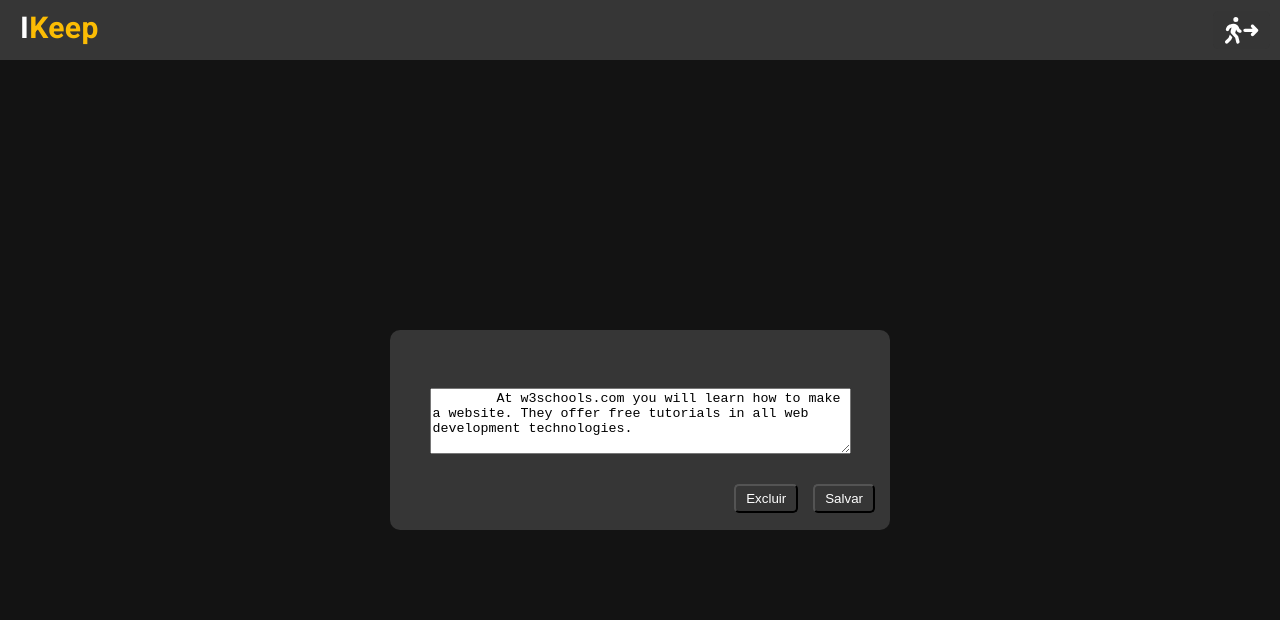
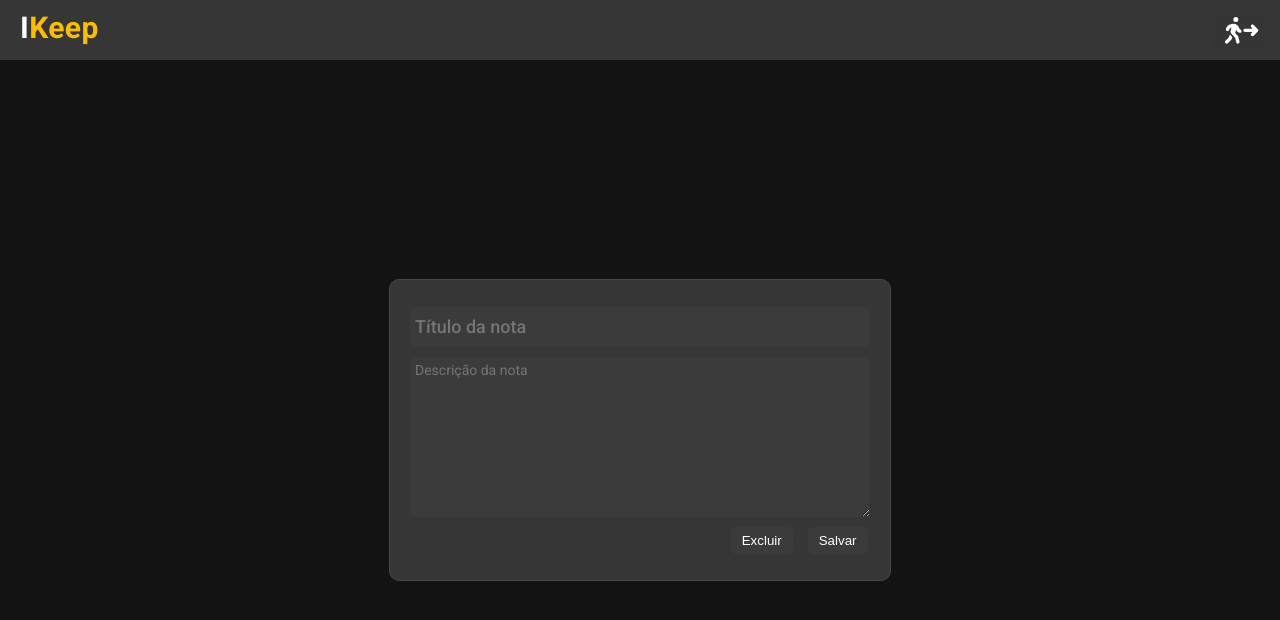
Before and after one commit to Cristiano-woody/i-keep-web, an Angular app: page / in a window 1280 px wide. Shown: the top 620 px of the page. Built offline with nearby package versions, Linux system fonts and the light colour scheme; sample sign-in values are in the browser's storage.

Commit message:
refactor: ajuste no componente pop-up-card-note

```diff
--- a/src/app/app.module.ts
+++ b/src/app/app.module.ts
@@ -13,7 +13,7 @@ import { HeaderPrivateComponent } from './components/header-private/header-priva
 import { BrowserAnimationsModule } from '@angular/platform-browser/animations';
 import { FontAwesomeModule } from '@fortawesome/angular-fontawesome';
 import { IconsModule } from './icons/icons.module';
-import { PopUpCardComponent } from './components/pop-up-card/pop-up-card.component';
+import { PopUpCardNoteComponent } from './components/pop-up-card-note/pop-up-card-note.component';
 
 @NgModule({
   declarations: [
@@ -23,7 +23,7 @@ import { PopUpCardComponent } from './components/pop-up-card/pop-up-card.compone
     HomeComponent,
     CardTaskComponent,
     HeaderPrivateComponent,
-    PopUpCardComponent
+    PopUpCardNoteComponent
   ],
   imports: [
     BrowserModule,
--- /dev/null
+++ b/src/app/components/pop-up-card-note/pop-up-card-note.component.css
@@ -0,0 +1,86 @@
+@import url('https://fonts.googleapis.com/css2?family=Roboto:wght@300;400;500;600;700&display=swap');
+
+#container {
+  width: 100vw;
+  height: calc(100vh - 60px);
+  display: flex;
+  align-items: center;
+  justify-content: center;
+  position: relative;
+  background-color: rgba(0, 0, 0, 0.5);
+}
+
+#pop-up {
+  width: 500px;
+  height: 300px;
+  background-color: #363636;
+  border: 1px solid #474747;
+  border-radius: 10px;
+  display: flex;
+  align-items: center;
+  justify-content: center;
+  flex-direction: column;
+  gap: 30px;
+}
+
+#form {
+  display: flex;
+  flex-direction: column;
+  align-items: center;
+  justify-content: center;
+  gap: 10px;
+}
+
+#container-buttons {
+  width: 100%;
+  display: flex;
+  justify-content: right;
+  margin-left: 25px;
+}
+
+#buttons {
+  background-color: #3b3b3b;
+  border: 1px solid #3b3b3b;
+  color: #fff;
+  margin-right: 15px;
+  padding: 5px 10px;
+  border-radius: 5px;
+}
+
+#buttons:hover {
+  cursor: pointer;
+}
+
+#input-title {
+  width: 450px;
+  height: 30px;
+  padding: 5px;
+  border-radius: 5px;
+  background: #3b3b3b;
+  border: none;
+  color: #e4e4e4;
+  font-weight: 500;
+  font-size: 18px;
+  font-family: 'Roboto', sans-serif;
+}
+
+#note-description {
+  width: 450px;
+  height: 150px;
+  padding: 5px;
+  border-radius: 5px;
+  background: #3b3b3b;
+  border: none;
+  color: #e4e4e4;
+  font-weight: 400;
+  font-size: 14px;
+  font-family: 'Roboto', sans-serif;
+}
+
+input:focus,
+textarea:focus,
+select:focus {
+  outline: none;
+  box-shadow: none;
+  border-color: transparent;
+}
--- /dev/null
+++ b/src/app/components/pop-up-card-note/pop-up-card-note.component.html
@@ -0,0 +1,12 @@
+<div id="container">
+  <div id="pop-up">
+    <form (ngSubmit)="submit()" id="form" [formGroup]="popUpForm" #formDir="ngForm">
+      <input type="text" id="input-title" placeholder="Título da nota" autocomplete="off" formControlName="title" required >
+      <textarea id="note-description"  rows="5" cols="50" placeholder="Descrição da nota" autocomplete="off" formControlName="description" required></textarea>
+      <div id="container-buttons">
+        <button id="buttons">Excluir</button>
+        <button type="submit" id="buttons">Salvar</button>
+      </div>
+    </form>
+  </div>
+</div>
--- /dev/null
+++ b/src/app/components/pop-up-card-note/pop-up-card-note.component.ts
@@ -0,0 +1,28 @@
+import { Component, Inject, Input } from '@angular/core';
+import { FormControl, FormGroup } from '@angular/forms';
+
+@Component({
+  selector: 'app-pop-up-card-note',
+  templateUrl: './pop-up-card-note.component.html',
+  styleUrls: ['./pop-up-card-note.component.css']
+})
+export class PopUpCardNoteComponent {
+
+  popUpForm!: FormGroup
+
+  @Input()
+  contentTextArea = ""
+  @Input()
+  contentTitleInput = ""
+
+  ngOnInit(): void {
+    this.popUpForm = new FormGroup({
+      title: new FormControl(this.contentTextArea),
+      description: new FormControl(this.contentTitleInput),
+    })
+  }
+
+  submit(): void {
+    console.log(this.popUpForm.value)
+  }
+}
--- a/src/app/components/pop-up-card/pop-up-card.component.css
+++ /dev/null
@@ -1,58 +0,0 @@
-#container {
-  width: 100vw;
-  height: calc(100vh - 60px);
-  display: flex;
-  align-items: center;
-  justify-content: center;
-  position: relative;
-  background-color: rgba(0, 0, 0, 0.5);
-}
-
-#pop-up {
-  width: 500px;
-  height: 200px;
-  background-color: #363636;
-  border-radius: 10px;
-  display: flex;
-  align-items: center;
-  justify-content: center;
-  flex-direction: column;
-  gap: 30px;
-}
-
-#container-inputs {
-  display: flex;
-  flex-direction: column;
-
-}
-
-#container-button-exit {
-  width: 100%;
-  display: flex;
-  justify-content: right;
-}
-
-#button-exit {
-  background-color: #363636;
-  border: 1px solid rgba(0, 0, 0,);
-  color: #fff;
-  margin-right: 15px;
-  padding: 5px 10px;
-  border-radius: 5px;
-}
-
-#button-exit:hover {
-  cursor: pointer;
-}
-
-.inputs {
-  width: 100%;
-  height: 30px;
-  padding: 5px;
-  border-radius: 5px;
-  border: none;
-  background: none;
-  color: #ffffff;
-  font-weight: 500;
-  font-size: 16px;
-}
--- a/src/app/components/pop-up-card/pop-up-card.component.html
+++ /dev/null
@@ -1,15 +0,0 @@
-<div id="container">
-  <div id="pop-up">
-    <form id="container-inputs">
-      <input type="text" class="inputs">
-      <textarea id="w3review" name="w3review" rows="4" cols="50">
-        At w3schools.com you will learn how to make a website. They offer free tutorials in all web development technologies.
-        </textarea>
-
-    </form>
-    <div id="container-button-exit">
-      <button id="button-exit">Excluir</button>
-      <button id="button-exit">Salvar</button>
-    </div>
-  </div>
-</div>
--- a/src/app/pages/home/home.component.html
+++ b/src/app/pages/home/home.component.html
@@ -1,3 +1,3 @@
 <main id="main">
-    <app-pop-up-card></app-pop-up-card>
+    <app-pop-up-card-note></app-pop-up-card-note>
 </main>
```
Also changed, not shown: src/app/components/pop-up-card/pop-up-card.component.ts (deleted, +0 -10 lines), 2 other files (tests, documents, lock files or other folders).
